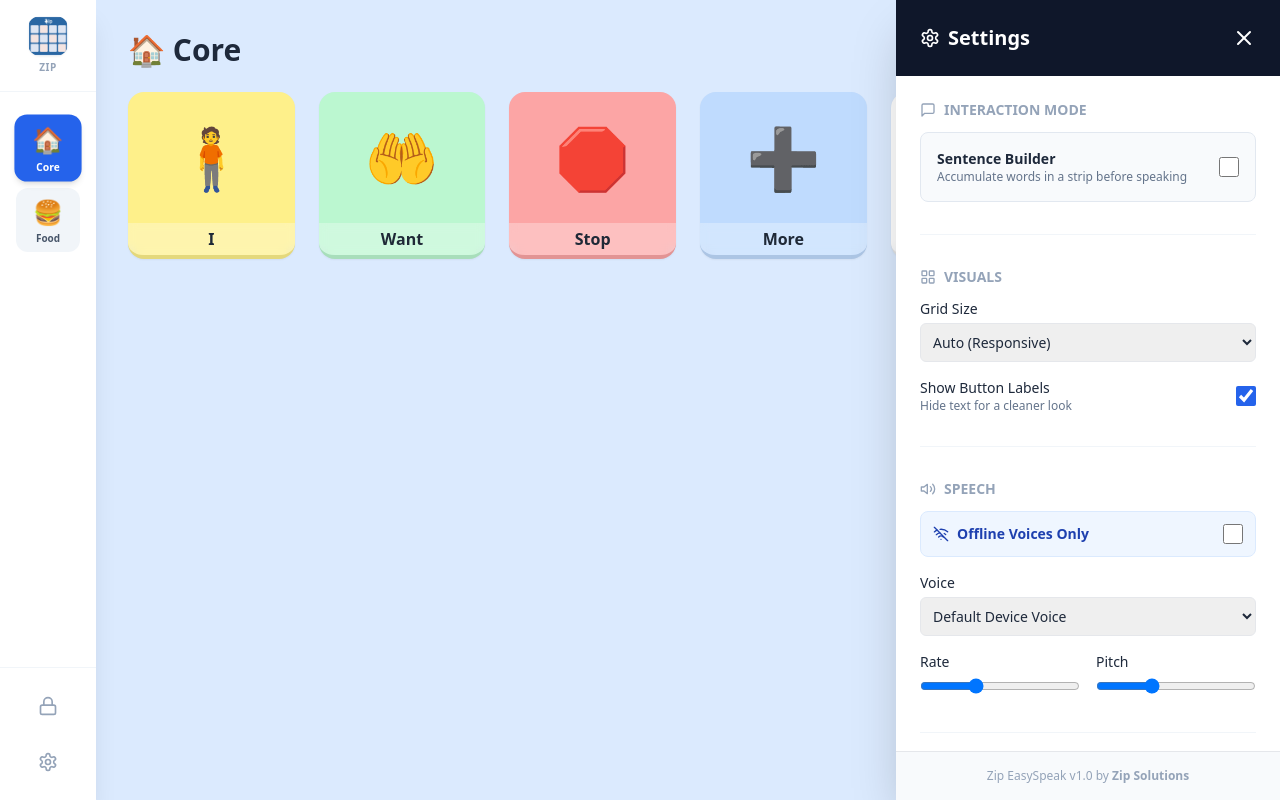
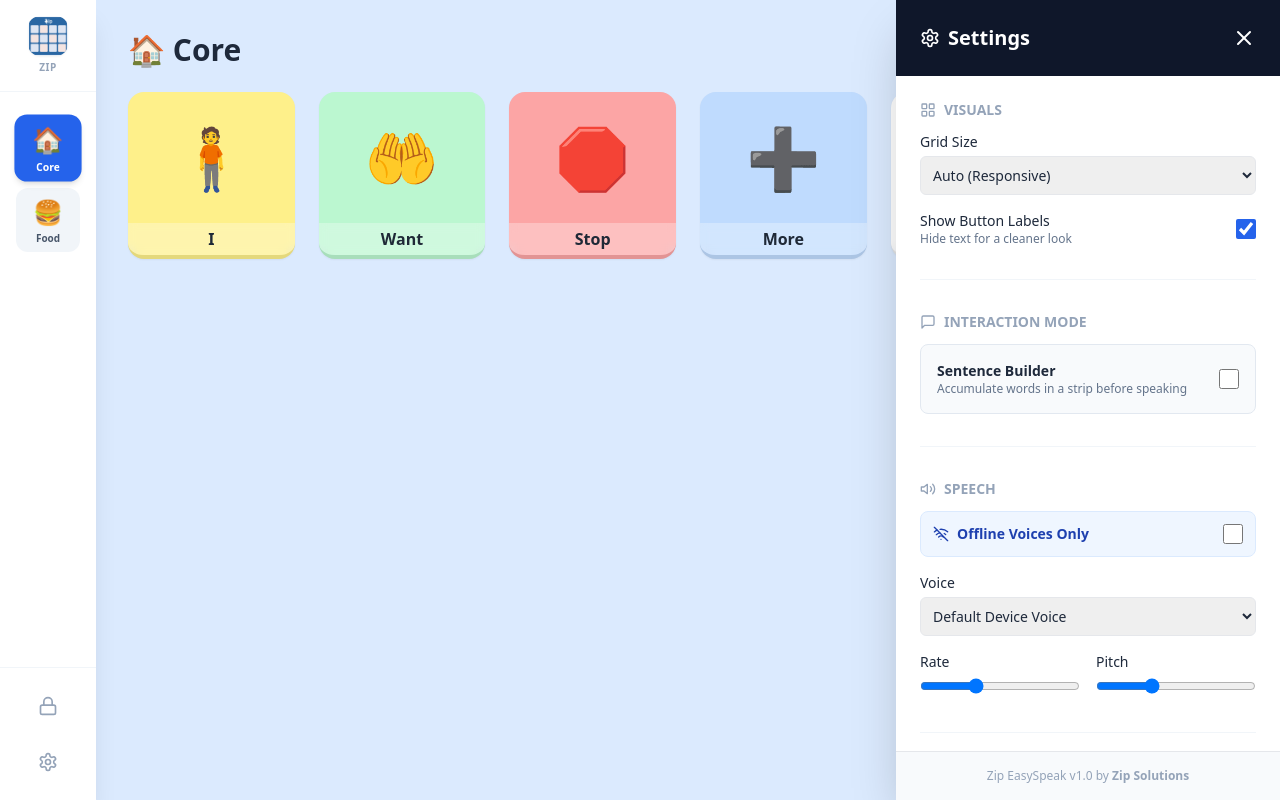
Before and after one commit to crippit/zipEasySpeak, a React (Vite) app: page / in a window 1280 px wide. Both pictures are taken after a click on the button 48 px from the left and 762 px from the top of the page. Built offline with nearby package versions, Linux system fonts and the light colour scheme.

Commit message:
feat: Implement localStorage persistence for app configuration and enhance factory reset warning message.

```diff
--- a/src/App.jsx
+++ b/src/App.jsx
@@ -31,7 +31,7 @@ import {
   Type,
   FilePlus,
   Share,
-  VolumeX // New icon for silent tiles
+  VolumeX
 } from 'lucide-react';
 
 /**
@@ -85,12 +85,40 @@ const DEFAULT_CONFIG = {
   ]
 };
 
+const STORAGE_KEY = 'zip_easyspeak_config';
+
 const generateId = () => Math.random().toString(36).substr(2, 9);
 
 export default function App() {
-  // --- Main State ---
-  const [config, setConfig] = useState(DEFAULT_CONFIG);
-  const [activePageId, setActivePageId] = useState(DEFAULT_CONFIG.pages[0].id);
+  // --- Main State with Persistence ---
+  const [config, setConfig] = useState(() => {
+    try {
+      const saved = localStorage.getItem(STORAGE_KEY);
+      if (saved) {
+        const parsed = JSON.parse(saved);
+        // Deep merge settings to ensure new features (like gridSize) exist even in old saves
+        return {
+          ...DEFAULT_CONFIG,
+          ...parsed,
+          settings: { ...DEFAULT_CONFIG.settings, ...parsed.settings }
+        };
+      }
+    } catch (e) {
+      console.error("Failed to load config from storage", e);
+    }
+    return DEFAULT_CONFIG;
+  });
+
+  const [activePageId, setActivePageId] = useState(() => {
+    // Optional: Persist the last open page too
+    return config.pages[0].id;
+  });
+
+  // Save to localStorage whenever config changes
+  useEffect(() => {
+    localStorage.setItem(STORAGE_KEY, JSON.stringify(config));
+  }, [config]);
+
   const [isEditMode, setIsEditMode] = useState(false);
   const [availableVoices, setAvailableVoices] = useState([]);
 
@@ -152,26 +180,19 @@ export default function App() {
   };
 
   const handleTileClick = (tile) => {
-    // Check if tile is silent (action only)
     const isSilent = tile.isSilent === true;
 
-    // 1. Speak Logic (Direct Mode vs Builder Mode)
-    // Only process speech/sentence logic if NOT silent
     if (!isSilent) {
       if (config.settings.enableSentenceBuilder) {
-        // Add to sentence strip
         setSentence(prev => [...prev, tile]);
-        // Optional: Speak individual word while building
         if (config.settings.speakOnSelect) {
           speak(tile.phrase);
         }
       } else {
-        // Direct Mode: Just speak
         speak(tile.phrase);
       }
     }
 
-    // 2. Navigation Logic (Linked Pages) - Runs regardless of silent status
     if (tile.linkToPage && tile.linkToPage !== "") {
       const targetPage = config.pages.find(p => p.id === tile.linkToPage);
       if (targetPage) {
@@ -257,7 +278,7 @@ export default function App() {
   };
 
   const handleFactoryReset = () => {
-    if (window.confirm("WARNING: Reset everything?")) {
+    if (window.confirm("WARNING: This will wipe all pages, buttons, settings, and REMOVE the PIN. This cannot be undone. Are you sure?")) {
       setConfig(DEFAULT_CONFIG);
       setPinPrompt(false);
       setPinInput("");
@@ -792,31 +813,7 @@ export default function App() {
           </div>
           <div className="flex-1 overflow-y-auto p-6 space-y-8">
 
-            {/* Mode Settings */}
-            <section>
-              <h3 className="text-sm font-bold uppercase text-slate-400 mb-3 flex items-center gap-2"><MessageSquare size={16} /> Interaction Mode</h3>
-              <div className="bg-slate-50 p-4 rounded-lg border border-slate-200 space-y-3">
-                <div className="flex items-center justify-between">
-                  <div>
-                    <div className="font-bold text-sm">Sentence Builder</div>
-                    <p className="text-xs text-slate-500">Accumulate words in a strip before speaking</p>
-                  </div>
-                  <input type="checkbox" checked={config.settings.enableSentenceBuilder} onChange={e => updateSetting('enableSentenceBuilder', e.target.checked)} className="w-5 h-5 accent-blue-600" />
-                </div>
-                {config.settings.enableSentenceBuilder && (
-                  <div className="flex items-center justify-between pt-2 border-t border-slate-200">
-                    <div>
-                      <div className="font-bold text-sm">Speak on Select</div>
-                      <p className="text-xs text-slate-500">Speak each word as it is added</p>
-                    </div>
-                    <input type="checkbox" checked={config.settings.speakOnSelect} onChange={e => updateSetting('speakOnSelect', e.target.checked)} className="w-5 h-5 accent-blue-600" />
-                  </div>
-                )}
-              </div>
-            </section>
-
-            <hr className="border-slate-100" />
-
+            {/* Visuals */}
             <section>
               <h3 className="text-sm font-bold uppercase text-slate-400 mb-3 flex items-center gap-2"><LayoutGrid size={16} /> Visuals</h3>
               <div className="space-y-4">
@@ -838,6 +835,31 @@ export default function App() {
                   </div>
                   <input type="checkbox" checked={config.settings.showLabels !== false} onChange={e => updateSetting('showLabels', e.target.checked)} className="w-5 h-5 accent-blue-600" />
                 </div>
+              </div>
+            </section>
+
+            <hr className="border-slate-100" />
+
+            {/* Mode Settings */}
+            <section>
+              <h3 className="text-sm font-bold uppercase text-slate-400 mb-3 flex items-center gap-2"><MessageSquare size={16} /> Interaction Mode</h3>
+              <div className="bg-slate-50 p-4 rounded-lg border border-slate-200 space-y-3">
+                <div className="flex items-center justify-between">
+                  <div>
+                    <div className="font-bold text-sm">Sentence Builder</div>
+                    <p className="text-xs text-slate-500">Accumulate words in a strip before speaking</p>
+                  </div>
+                  <input type="checkbox" checked={config.settings.enableSentenceBuilder} onChange={e => updateSetting('enableSentenceBuilder', e.target.checked)} className="w-5 h-5 accent-blue-600" />
+                </div>
+                {config.settings.enableSentenceBuilder && (
+                  <div className="flex items-center justify-between pt-2 border-t border-slate-200">
+                    <div>
+                      <div className="font-bold text-sm">Speak on Select</div>
+                      <p className="text-xs text-slate-500">Speak each word as it is added</p>
+                    </div>
+                    <input type="checkbox" checked={config.settings.speakOnSelect} onChange={e => updateSetting('speakOnSelect', e.target.checked)} className="w-5 h-5 accent-blue-600" />
+                  </div>
+                )}
               </div>
             </section>
 
```
